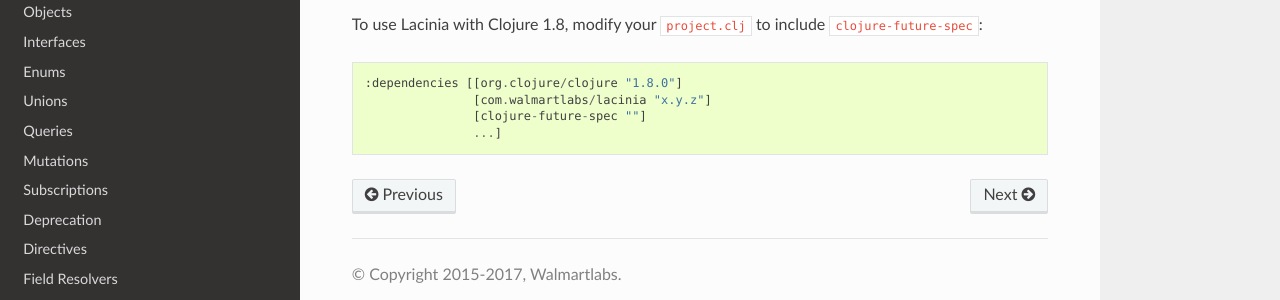
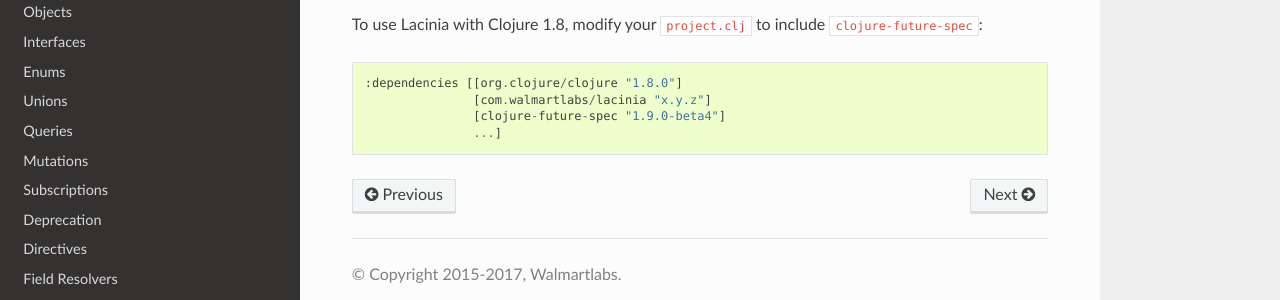
Before and after one commit to walmartlabs/lacinia, a Sphinx documentation site: the page built from docs/clojure.rst, in a window 1280 px wide. Shown: the part 196-496 px from the top of the page. Built offline with Sphinx 7.4.7 and the Read the Docs theme 2.0.0, drawn with Linux system fonts in a browser that asks for light colours.

Commit message:
Specify a version for clojure-future-spec
Otherwise one would get following error: `Bad artifact coordinates clojure-future-spec:clojure-future-spec:jar:, expected format is <groupId>:<artifactId>[:<extension>[:<classifier>]]:<version>`

```diff
--- a/docs/clojure.rst
+++ b/docs/clojure.rst
@@ -7,5 +7,5 @@
 
     :dependencies [[org.clojure/clojure "1.8.0"]
                    [com.walmartlabs/lacinia "x.y.z"]
-                   [clojure-future-spec ""]
+                   [clojure-future-spec "1.9.0-beta4"]
                    ...]
```
